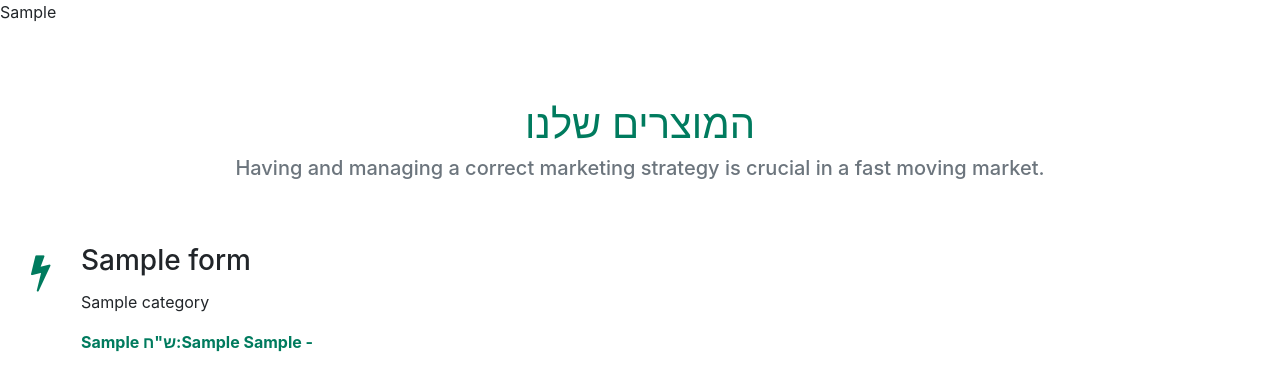
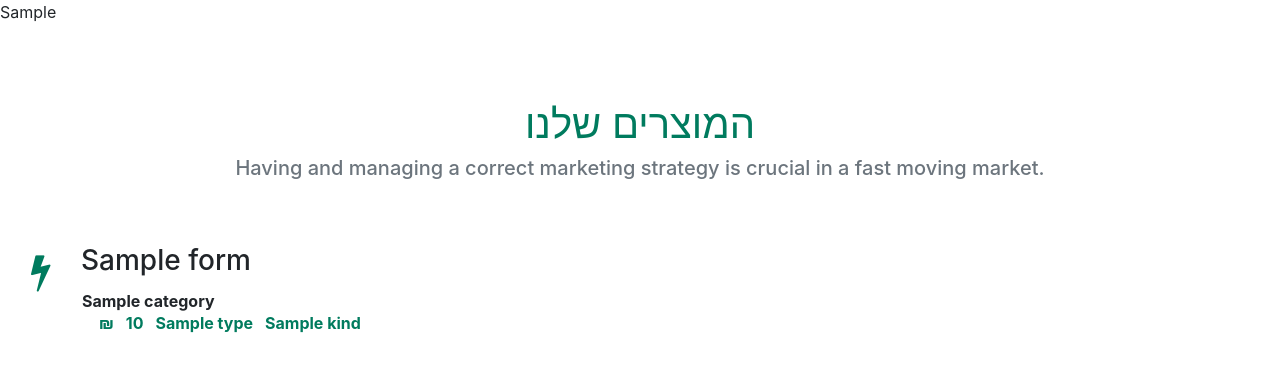
Before and after one commit to aviadm24/medic, a Django app: template inventory/templates/pdf_template.html in a window 1280 px wide. Shown: the top 391 px of the page. Run offline with Django 3.2, Linux system fonts and the light colour scheme; the template is opened without the code that fills it: most values are stand-ins (such as "Sample title", 1, 10 or a date in 2020); some libraries are stand-ins or nearby versions.

Commit message:
fix to template

```diff
--- a/inventory/templates/pdf_template.html
+++ b/inventory/templates/pdf_template.html
@@ -35,6 +35,7 @@ section .section-title{
     position: relative;
 }
 #what-we-do .card .card-block a{
+	padding: 5px;
 	color: #007b5e !important;
 	font-weight:700;
 	text-decoration:none;
@@ -104,8 +105,24 @@ section .section-title{
 <!--							<p class="card-title">{{ elems.2 }} ש"ח:<span class="highlight">{{ elems.0 }} </span>{{ elems.1 }} - </p>-->
 							<h3 class="card-title">{{ form }}</h3>
 							{% for category, elems in cat_dict.items %}
-							<p class="card-text">{{ category }}</p>
-							<a href="https://www.fiverr.com/share/qb8D02" title="Read more" class="read-more" >{{ elems.2 }} ש"ח:<i class="fa fa-angle-double-right ml-2"></i><span class="highlight">{{ elems.0 }} </span>{{ elems.1 }} -</a>
+<!--							<p class="card-text">{{ category }}</p>-->
+							<table>
+								<thead>
+									<tr>
+										<th colspan="100%">{{ category }}</th>
+									</tr>
+								</thead>
+								<tbody>
+								<tr title="Read more" class="read-more">
+									<td><a><i class="fa fa-angle-double-right ml-2"></i></a></td>
+									<td><a>₪</a></td>
+									<td><a>{{ elems.price }}</a></td>
+									<td><a>{{ elems.type }}</a></td>
+									<td><a>{{ elems.kind }}</a></td>
+								</tr>
+								</tbody>
+							</table>
+<!--							<a href="" title="Read more" class="read-more" >  ש"ח:  {{ elems.price }}<i class="fa fa-angle-double-right ml-2"></i><span class="highlight"> {{ elems.type }} </span>{{ elems.kind }}</a>-->
 							{% endfor %}
 							</br>
 						</div>
```
Also changed, not shown: inventory/admin.py (+14 -9 lines).
